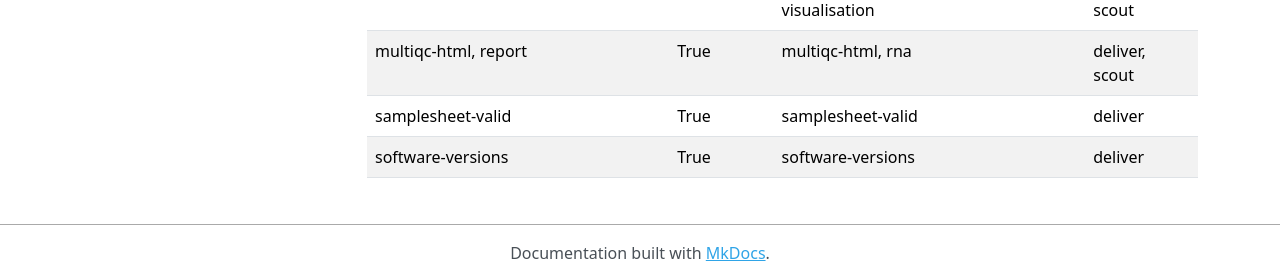
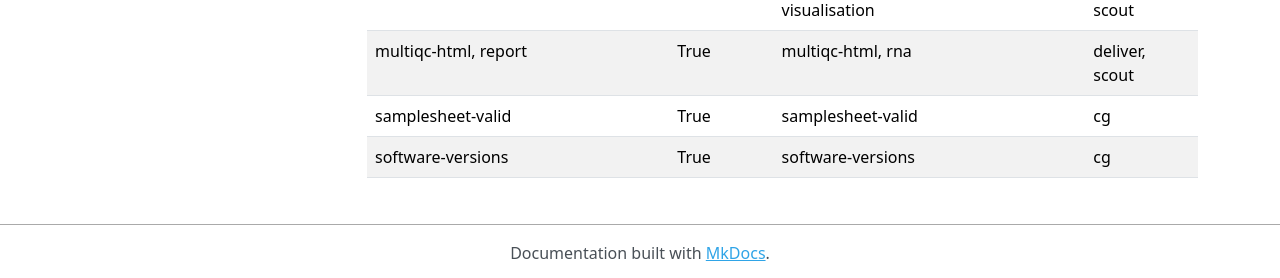
Before and after one commit to Clinical-Genomics/hermes, an MkDocs documentation site: the page built from docs/rnafusion_map.md, in a window 1280 px wide and 953 px high. Shown: the part 672-950 px from the top of the window. Built offline with MkDocs 1.6.1, drawn with Linux system fonts in a browser that asks for light colours; nearby versions of some CDN libraries.

Commit message:
Change nextflow tags to cg

```diff
--- a/docs/rnafusion_map.md
+++ b/docs/rnafusion_map.md
@@ -11,5 +11,5 @@
 | fusioninspector-html, report                                   | True        | fusioninspector-html                        | deliver, scout        |
 | arriba-visualisation, arriba                                   | True        | visualization, arriba, arriba-visualisation | deliver, scout        |
 | multiqc-html, report                                           | True        | multiqc-html, rna                           | deliver, scout        |
-| samplesheet-valid                                              | True        | samplesheet-valid                           | deliver               |
-| software-versions                                              | True        | software-versions                           | deliver               |
+| samplesheet-valid                                              | True        | samplesheet-valid                           | cg               |
+| software-versions                                              | True        | software-versions                           | cg               |
```
